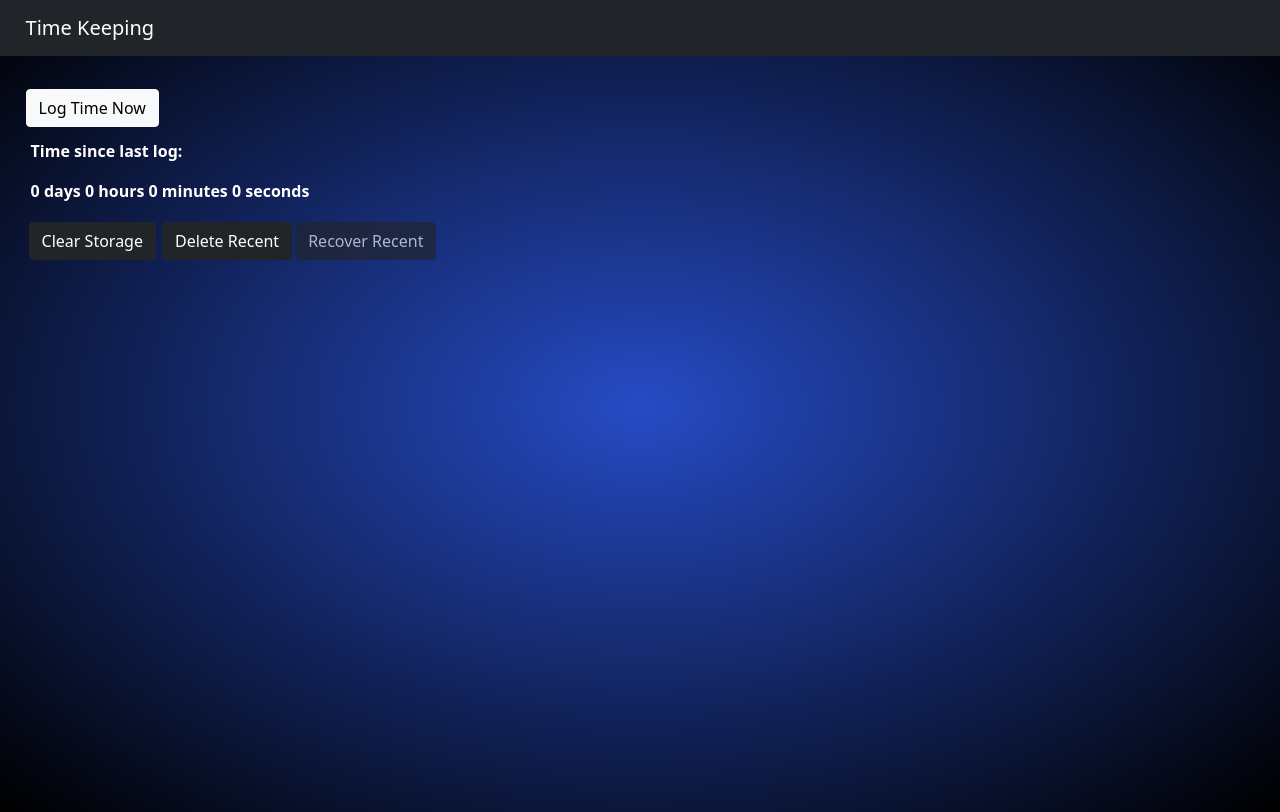
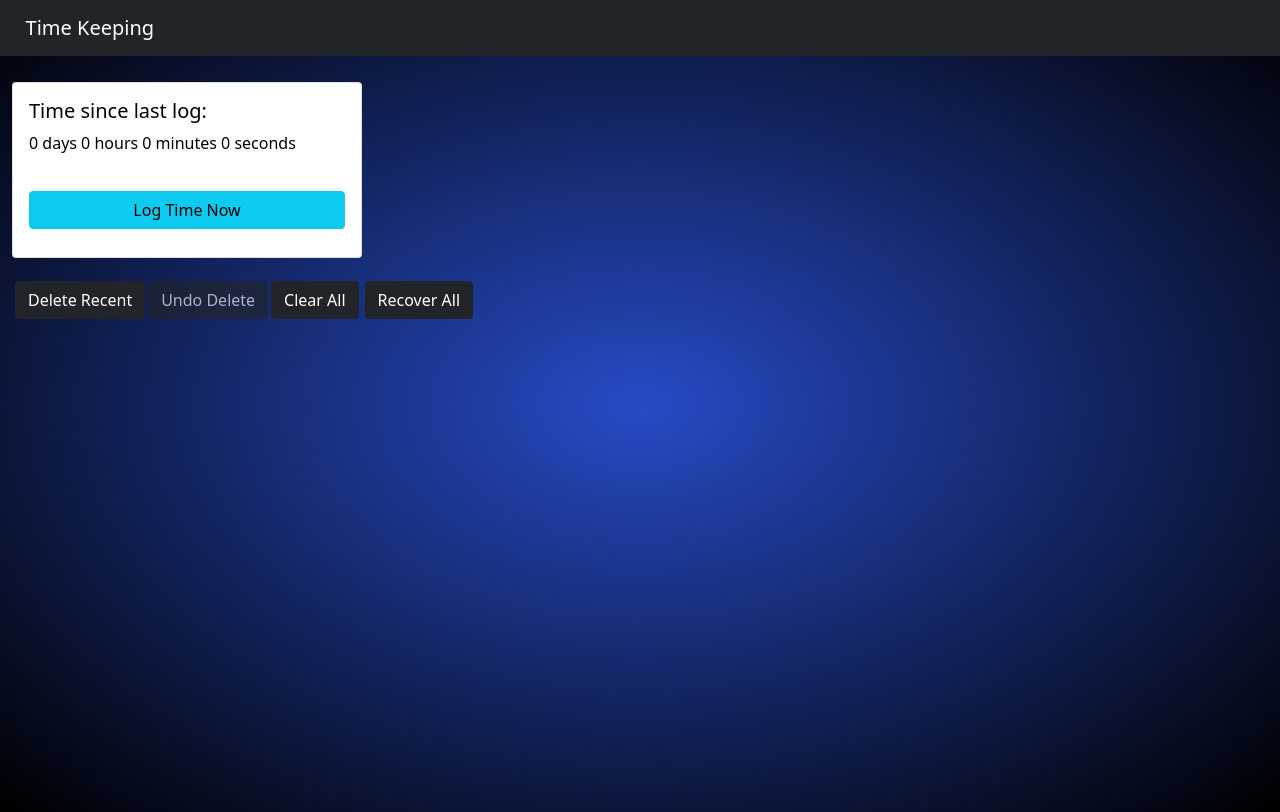
Before and after one commit to kennyqng/timestamp, a React (Create React App) app: page / in a window 1280 px wide. Built offline with nearby package versions, Linux system fonts and the light colour scheme.

Commit message:
elapse time card, backup recovery function

```diff
--- a/public/index.html
+++ b/public/index.html
@@ -24,7 +24,7 @@
       work correctly both with client-side routing and a non-root public URL.
       Learn how to configure a non-root public URL by running `npm run build`.
     -->
-    <title>React App</title>
+    <title>Time Stamp</title>
   </head>
   <body>
     <noscript>You need to enable JavaScript to run this app.</noscript>
--- a/src/App.css
+++ b/src/App.css
@@ -51,14 +51,16 @@ body {
 }
 .welcome {
   color: rgb(67, 67, 67);
-  padding: 1% 2% 1%;
+  padding: 6px 12px 6px 12px;
 }
 .list {
   height: 400px;
 }
 
 .warning {
-  margin: 12px 0px 12px 0px;
+  font-size: small;
+  color: aqua;
+  /* margin: 12px 0px 12px 0px; */
 }
 .log-button {
   margin: 20px 0px 12px 0px;
@@ -73,3 +75,9 @@ body {
 .warning {
   margin: 3px;
 }
+
+.card-wrap {
+  width: 350px;
+  margin: 20px 0px 20px 0px;
+
+}
--- a/src/components/Home.js
+++ b/src/components/Home.js
@@ -1,6 +1,8 @@
 import React, { useEffect, useState } from "react";
 import {
-  Alert,
+  Card,
+  CardTitle,
+  CardText,
   Button,
   Toast,
   ToastBody,
@@ -48,11 +50,12 @@ function Home() {
   };
 
   const colorString = () => {
-    let counter = 255;
+    let counter = 0;
+    let x = 0;
     if (elapseTime < 255000) {
-      counter = Math.floor(elapseTime / 1000);
+      counter = 255 - Math.floor(elapseTime / 1000);
     }
-    return "rgb(" + counter + ", 255, 255)";
+    return "rgb(" + x + ", " + counter + ", " + counter + " )";
   };
 
   const convertMilliseconds = () => {
@@ -110,8 +113,13 @@ function Home() {
   };
 
   const clearLog = () => {
+    localStorage.setItem("backup", JSON.stringify(displayTime));
     setDisplayTime([]);
     elapseTime = 0;
+  };
+  const recoverAll = () => {
+    let backup = localStorage.getItem("backup");
+    setDisplayTime(JSON.parse(backup));
   };
 
   // console.log(
@@ -138,17 +146,16 @@ function Home() {
         </Collapse>
       </Navbar>
       <div className="welcome">
-        <div className="button-board" style={{ color: colorChange }}>
-          <Button className="log-button" color="light" onClick={recordTime}>
+        <div className="card-wrap" style={{ color: colorChange }}>
+          <Card body>
+            <CardTitle tag="h5">Time since last log:</CardTitle>
+            <CardText>{elapse}</CardText>
+            <Button className="log-button" color = "info" onClick={recordTime}>
               Log Time Now
             </Button>
-
-          <div></div>
-          <div className="elapse">
-            <p>Time since last log:</p>
-            <p> {elapse}</p>
+          </Card>
         </div>
-        </div>
+        <div className="stamped-area">
           {displayTime
             .slice(0)
             .reverse()
@@ -160,16 +167,22 @@ function Home() {
                 </Toast>
               </p>
             ))}
-        <Button className="warning" color="dark" onClick={clearLog}>
-          {" "}
-          Clear Storage
-        </Button>
+        </div>
+        <div className="bottom-buttons">
           <Button className="warning" color="dark" onClick={deleteRecent}>
             Delete Recent
           </Button>
           <Button className={buttonStatus} color="dark" onClick={recoverDeleted}>
-          Recover Recent
+            Undo Delete
           </Button>
+          <Button className="warning" color="dark" onClick={clearLog}>
+            {" "}
+            Clear All
+          </Button>
+          <Button className="warning" color="dark" onClick={recoverAll}>
+            Recover All
+          </Button>
+        </div>
       </div>
     </div>
   );
```
Lines whose indentation alone changed are shown as unchanged.
